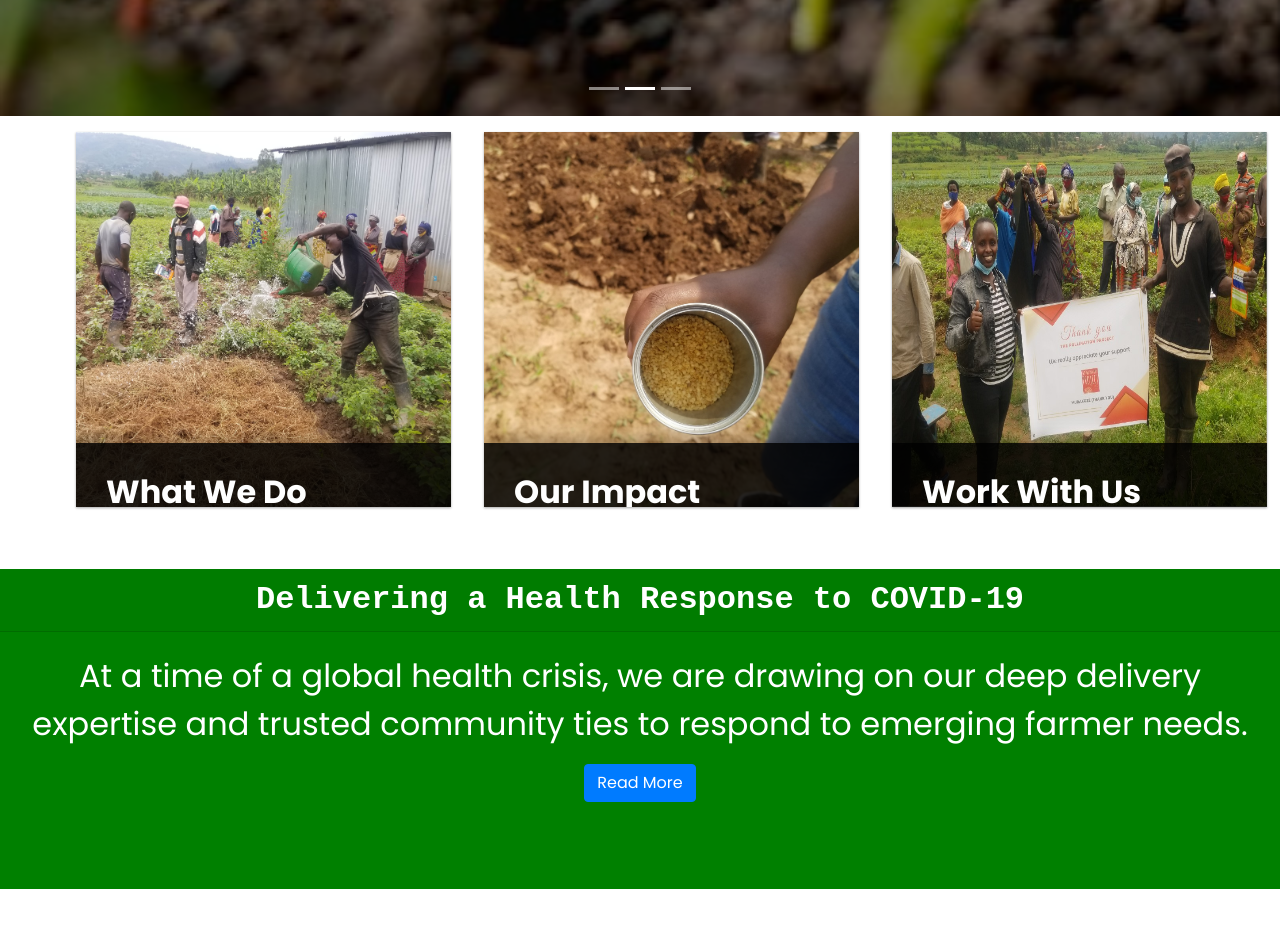
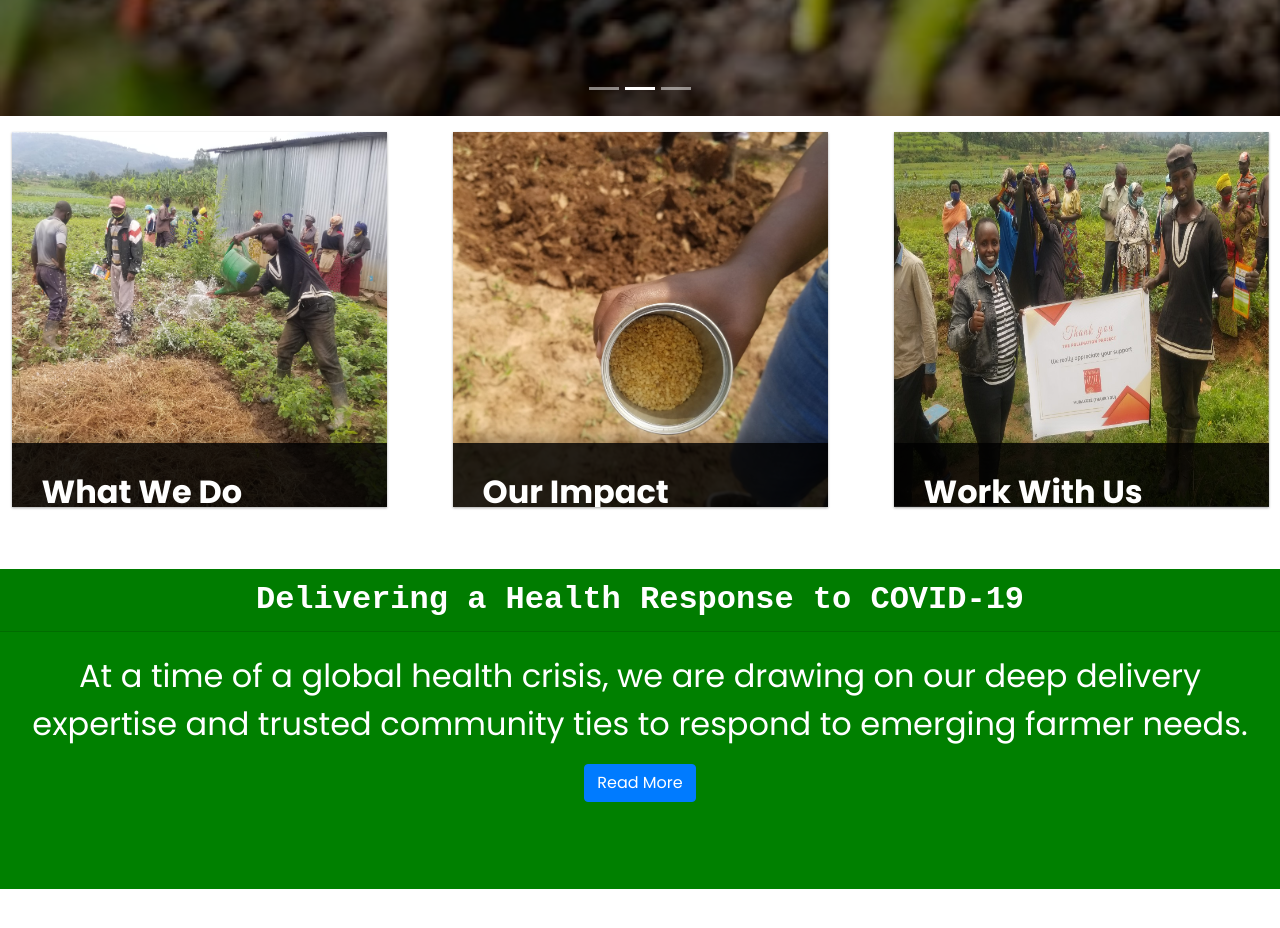
Before and after one commit to freddykaberuka/GrowGreen-frontEnd, a React (Create React App) app in the folder growgreen/: page / in a window 1280 px wide. Shown: the part 780-1708 px from the top of the page. Built offline with nearby package versions, Linux system fonts and the light colour scheme.

Commit message:
responsive 2part

```diff
--- a/growgreen/src/components/pages/landing/secondsection/Impact.js
+++ b/growgreen/src/components/pages/landing/secondsection/Impact.js
@@ -6,7 +6,7 @@ import { Link } from 'react-router-dom'
 function Impact() {
     return (
         <div>
-			<div className="impact card-deck mb-3 ml-5 h-15 d-inline-block">
+			<div className="impact card-deck mb-3 px-5 h-15 d-inline-block">
 		<figure class="image-block">
 			<img src={image2} alt="" />
 			<figcaption>
--- a/growgreen/src/components/pages/landing/secondsection/Wedo.js
+++ b/growgreen/src/components/pages/landing/secondsection/Wedo.js
@@ -5,7 +5,7 @@ import SingleWedo from './singleWedo'
 function Wedo() {
     return (
         <div>
-			<div className="card-deck mb-3 ml-5 d-inline-block">
+			<div className="card-deck mb-3 px-5 d-inline-block">
             	<figure class="image-block">
 	        		<img src={image1} alt="" />
 	        		<figcaption>
--- a/growgreen/src/components/pages/landing/secondsection/workWithUs.js
+++ b/growgreen/src/components/pages/landing/secondsection/workWithUs.js
@@ -7,7 +7,7 @@ import './singles.css'
 function WorkWithUs() {
     return (
         <div>
-			<div className="card-deck mb-3 ml-5 h-15 d-inline-block">
+			<div className="card-deck mb-3 px-5 h-15 d-inline-block">
             	<figure class="image-block">
 	        		<img src={image3} alt="" />
 	        		<figcaption>
```
